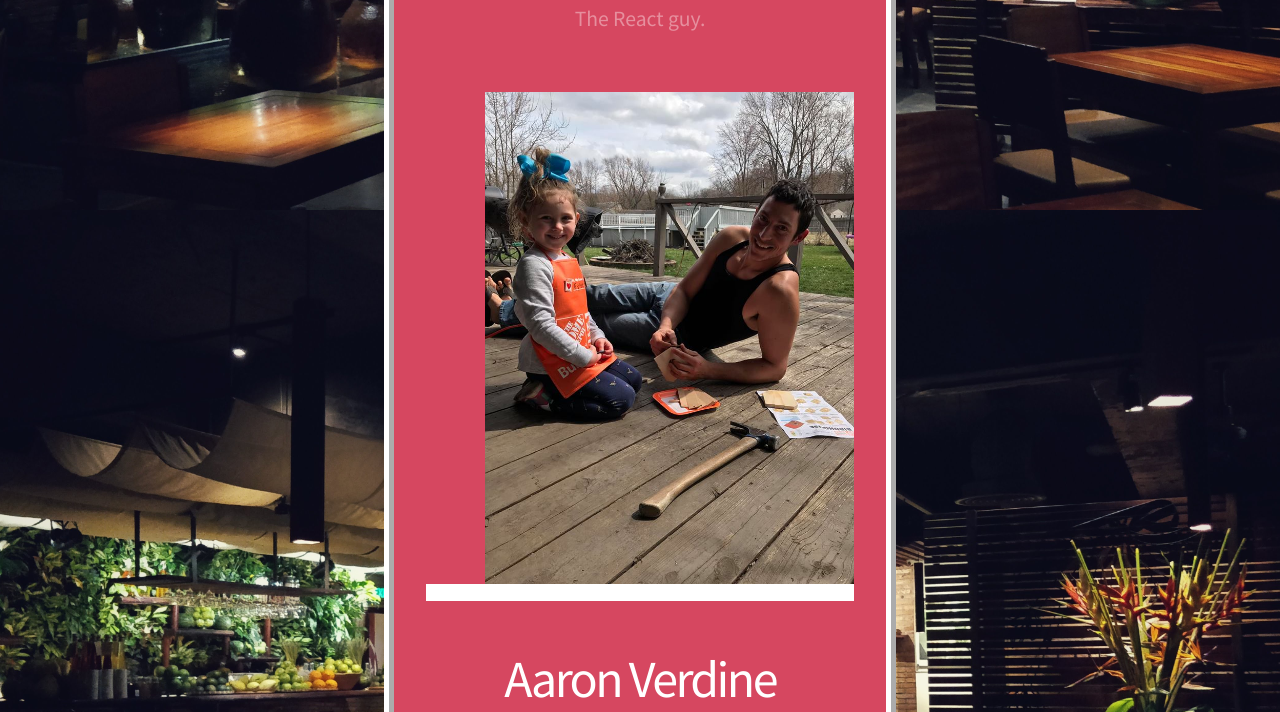
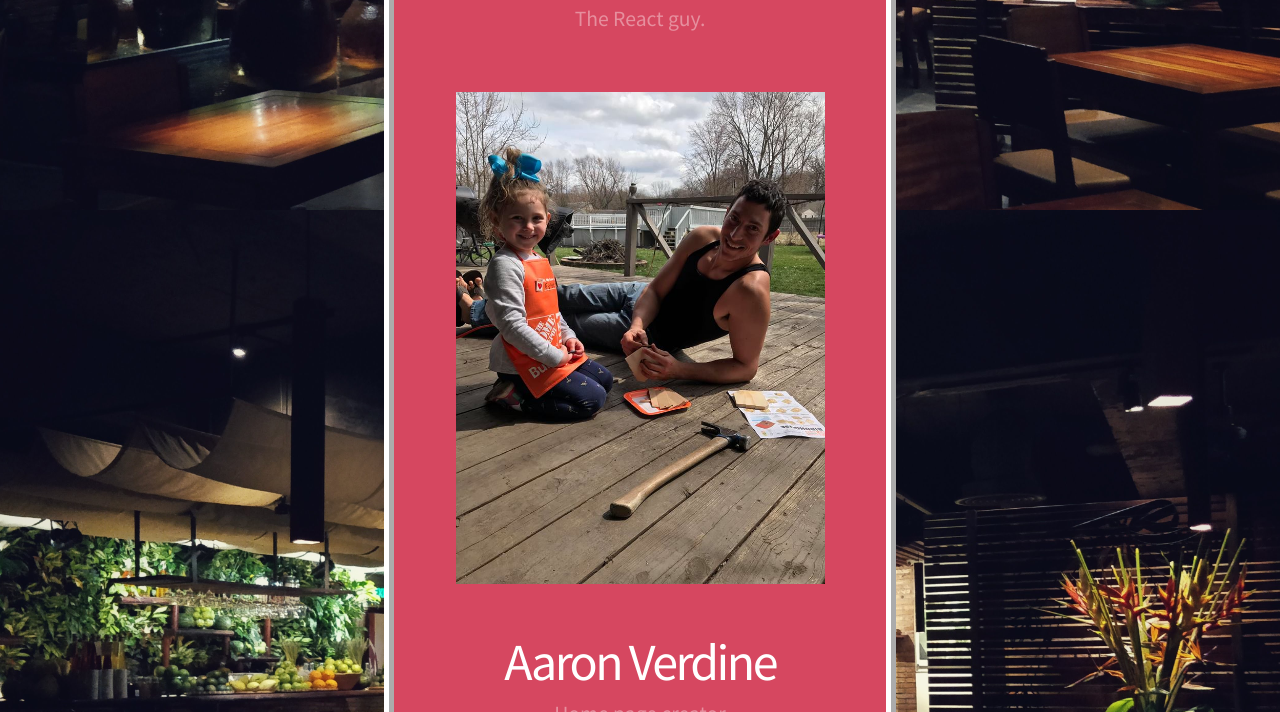
Before and after one commit to build-week-foodiefun/Marketing-page, a plain HTML site: page foodiefun_about.html in a window 1280 px wide. Shown: the part 590-1302 px from the top of the page. Drawn offline with Linux system fonts and the light colour scheme.

Commit message:
Center teamInfo images

```diff
--- a/foodiefun_about.css
+++ b/foodiefun_about.css
@@ -236,10 +236,8 @@ strong, b {
 .teamInfo img {
     width: 75%;
     padding-top: 2em;
-	padding-left: 12%;
 	max-width: 100%;
 	height: auto;
-    border-bottom: 1em solid white;
 }
 
 @media (max-width: 500px) {
```
